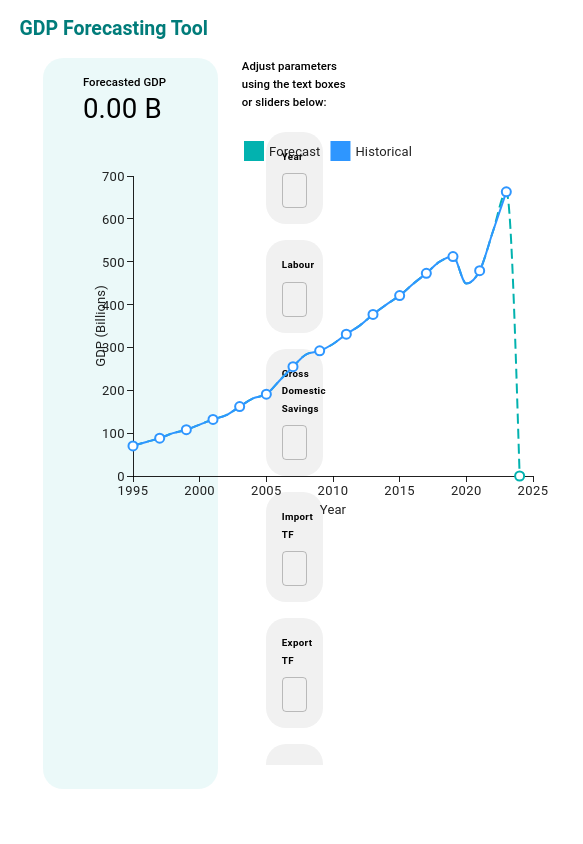
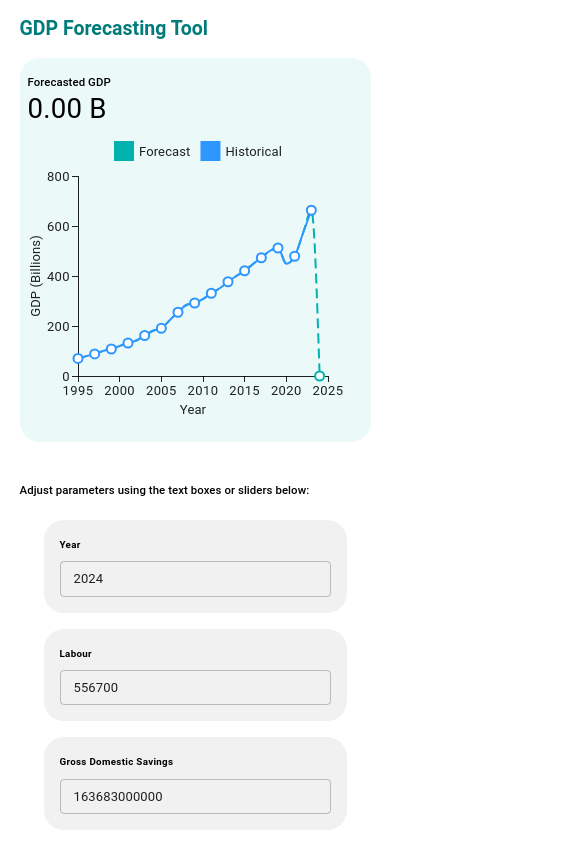
Before and after one commit to JustusWamswa/gdp_forecast, a React (Vite) app in the folder frontend/: page / in a window 390 px wide. Shown: the top 844 px of the page, 583 px wide, since content can reach past the window. Built offline with nearby package versions, Linux system fonts and the light colour scheme; no server answers.

Commit message:
responsiveness

```diff
--- a/frontend/components/GDPChart.jsx
+++ b/frontend/components/GDPChart.jsx
@@ -1,10 +1,13 @@
 import React from 'react'
 import { LineChart } from '@mui/x-charts/LineChart'
 import { GDPHistoryData, GDPHistoryYears } from '../cache/cache'
-import star from '../src/assets/star.png'
+import { useMediaQuery, useTheme } from '@mui/material'
 
 function GDPChart(props) {
   const { prediction } = props
+  const theme = useTheme()
+  const isMobile = useMediaQuery(theme.breakpoints.down('md'))
+
   const repeatedArray = Array(GDPHistoryData.length).fill(null)
   const predictionData = [...GDPHistoryData, prediction].map((data) => data == null ? null : (data / 1e+9).toFixed(2))
 
@@ -20,6 +23,9 @@ function GDPChart(props) {
       },
         '& .MuiLineElement-series-Forecast': {
           strokeDasharray: '10 5',
+      },
+      '& .MuiChartsAxis-label': {
+        transform: 'translateX(-10px)',
       }
       }}
       xAxis = {
@@ -49,8 +55,8 @@ function GDPChart(props) {
           label: 'Historical',
         }
         ]}
-      width = { 500}
-      height = { 400}
+      width = {isMobile ? 350 : 500}
+      height = {isMobile ? 300 : 400}
     />
   )
 }
--- a/frontend/src/App.jsx
+++ b/frontend/src/App.jsx
@@ -1,5 +1,5 @@
 import React, { useEffect, useState } from 'react'
-import { Box, Button, createTheme, Stack, ThemeProvider, Typography } from '@mui/material'
+import { Box, Button, createTheme, Stack, ThemeProvider, Typography, useMediaQuery } from '@mui/material'
 import Feature from '../components/Feature'
 import { green, purple } from '@mui/material/colors';
 import './App.css'
@@ -21,7 +21,9 @@ function App() {
 
   const [features, setFeatures] = useState(textfields)
   const [predictedGDP, setPredictedGDP] = useState(0)
-  const [debouncedQuery, setDebouncedQuery] = useState(features);
+  const [debouncedQuery, setDebouncedQuery] = useState(features)
+  const isMobile = useMediaQuery(theme.breakpoints.down('md'))
+
   const api = import.meta.env.VITE_API
 
   useEffect(() => {
@@ -64,13 +66,13 @@ function App() {
     <ThemeProvider theme={theme}>
       <Box maxWidth={'90%'} mx={'auto'}>
         <Typography color='primary.dark' fontWeight={'bold'} variant='h5' py={2}>GDP Forecasting Tool</Typography>
-        <Stack direction={'row'} justifyContent={'space-evenly'}>
-          <Box width={'50%'} bgcolor={'rgba(2,178,175,0.08)'} px={5} py={2} borderRadius={5}>
+        <Stack direction={isMobile ? 'column' : 'row'} justifyContent={'space-evenly'}>
+          <Box width={isMobile ? '100%' : '50%'} bgcolor={'rgba(2,178,175,0.08)'} px={isMobile ? 1 : 5} py={2} borderRadius={5}>
             <Typography variant='subtitle2'>Forecasted GDP</Typography>
             <Typography variant='h4' >{(predictedGDP/1e+9).toFixed(2)} B</Typography>
             <GDPChart prediction={predictedGDP} />
           </Box>
-          <Box width={'30%'}>
+          <Box width={isMobile ? '100%' : '30%'} marginTop={isMobile && 5}>
             <Typography variant='subtitle2' gutterBottom pb={2}>
               Adjust parameters using the text boxes or sliders below:
             </Typography>
```
